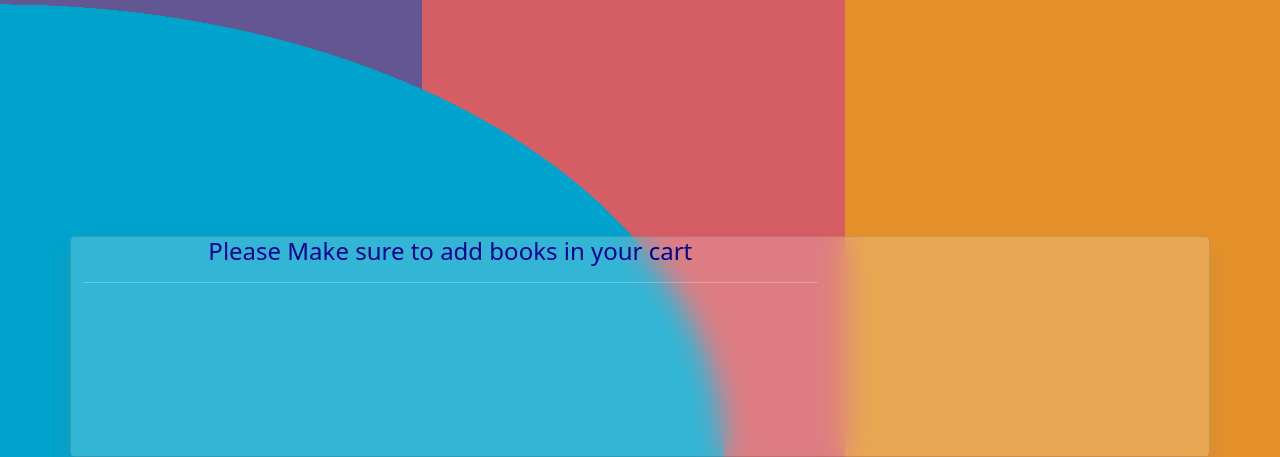
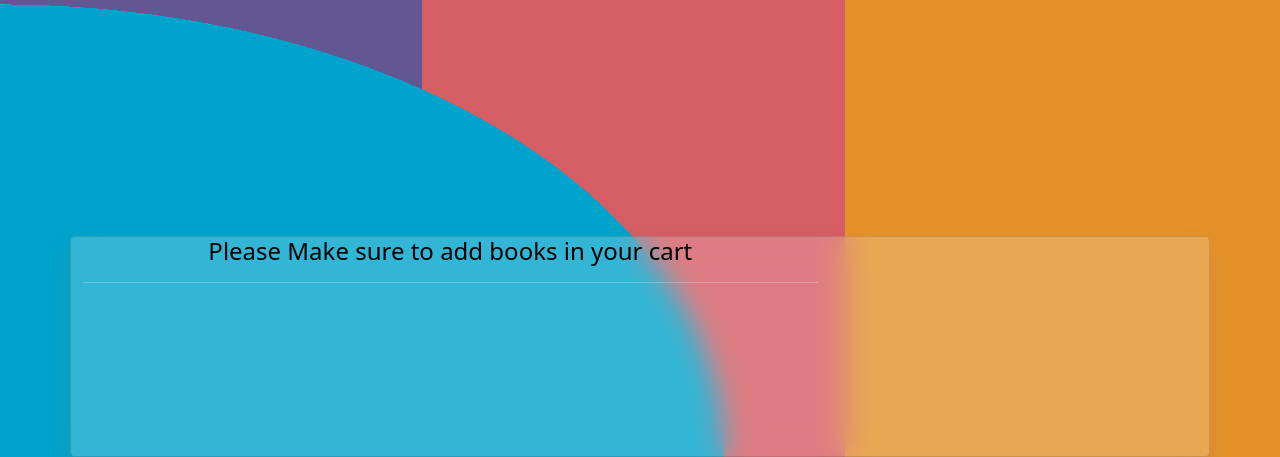
Before and after one commit to Sohaibmeo/Booktrrekker, a Django app: page /my-cart/ in a window 1280 px wide. Shown: the part 343-800 px from the top of the page. Run offline with Django 4.2, Linux system fonts and the light colour scheme; parts of the project's set-up code (start-up, migrations or seed data) failed here and were passed over; some libraries are stand-ins or nearby versions; some web fonts are replaced.

Commit message:
Update mycart.html

```diff
--- a/templates/mycart.html
+++ b/templates/mycart.html
@@ -79,7 +79,7 @@
 
             </table>
             {% else %}
-        <h4 style="color:dark-blue;">Please Make sure to add books in your cart</h4><hr>
+        <h4 style="color:black;">Please Make sure to add books in your cart</h4><hr>
        {% endif %}
 
         </div>
```
